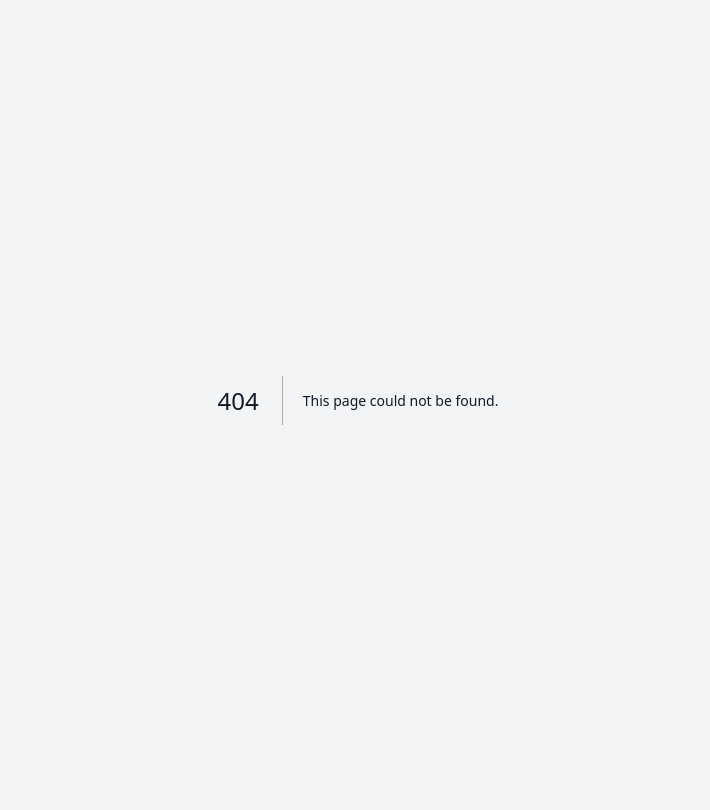
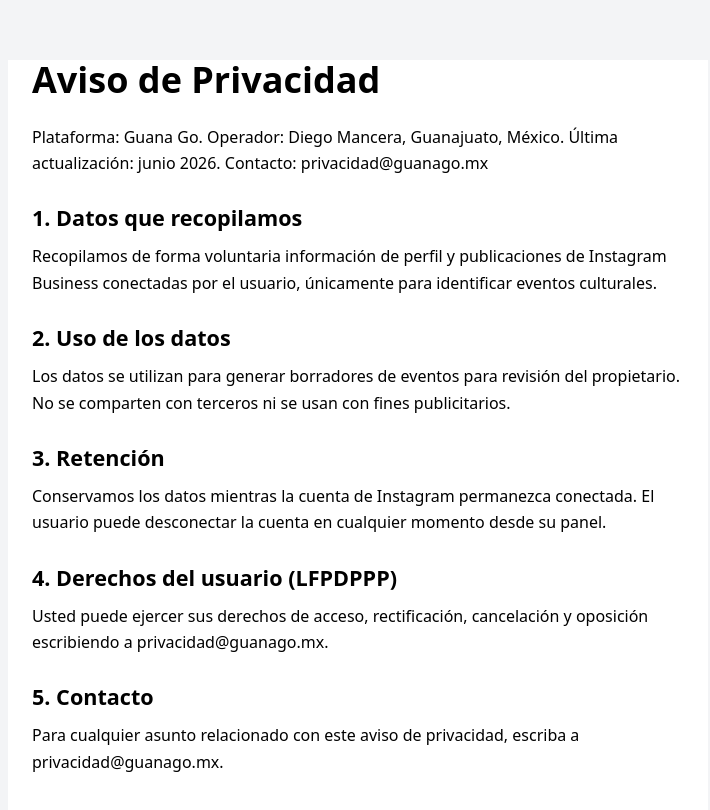
Before and after one commit to Perruchok/Guana, a Next.js app in the folder frontend/: page /privacidad in a window 1280 px wide. Before the commit this address had no page. Shown: the top 810 px of the page, without its empty margins (282-992 px from the left). Built offline with nearby package versions, Linux system fonts and the light colour scheme.

Commit message:
Created new pages routes to comply with meta app requirements of privacy

```diff
--- /dev/null
+++ b/frontend/app/eliminar-datos/page.tsx
@@ -0,0 +1,68 @@
+export const metadata = {
+  title: 'Eliminación de Datos de Usuario',
+  description: 'Instrucciones para solicitar la eliminación de datos y desconectar Instagram en Guana Go.',
+}
+
+const pageStyles: React.CSSProperties = {
+  maxWidth: '700px',
+  margin: '60px auto 0',
+  padding: '0 24px 48px',
+  fontFamily: 'system-ui, -apple-system, BlinkMacSystemFont, "Segoe UI", sans-serif',
+  color: '#000000',
+  backgroundColor: '#ffffff',
+  lineHeight: 1.65,
+}
+
+const titleStyles: React.CSSProperties = {
+  fontSize: '2.25rem',
+  lineHeight: 1.1,
+  margin: '0 0 24px',
+  fontWeight: 700,
+}
+
+const sectionStyles: React.CSSProperties = {
+  marginTop: '28px',
+}
+
+const headingStyles: React.CSSProperties = {
+  fontSize: '1.35rem',
+  lineHeight: 1.25,
+  margin: '0 0 12px',
+  fontWeight: 700,
+}
+
+const paragraphStyles: React.CSSProperties = {
+  margin: '0 0 12px',
+}
+
+export default function EliminarDatosPage() {
+  return (
+    <main style={pageStyles}>
+      <h1 style={titleStyles}>Eliminación de Datos de Usuario</h1>
+
+      <section style={sectionStyles}>
+        <h2 style={headingStyles}>1. Instrucciones</h2>
+        <p style={paragraphStyles}>
+          Envíe un correo a <a href="mailto:privacidad@guanago.mx">privacidad@guanago.mx</a> con el asunto
+          &quot;Eliminación de datos&quot;. Incluya el correo de la cuenta o el usuario de Instagram conectado. La solicitud
+          se atiende en un plazo de 30 días hábiles.
+        </p>
+      </section>
+
+      <section style={sectionStyles}>
+        <h2 style={headingStyles}>2. Desconexión inmediata de Instagram</h2>
+        <p style={paragraphStyles}>
+          Desde el panel en <a href="https://guanago.mx/dashboard">guanago.mx/dashboard</a> puede eliminar el acceso
+          a los datos de Instagram de forma inmediata.
+        </p>
+      </section>
+
+      <section style={sectionStyles}>
+        <h2 style={headingStyles}>3. Eliminación de cuenta</h2>
+        <p style={paragraphStyles}>
+          La eliminación de la cuenta incluye la eliminación de todos los datos asociados y es irreversible.
+        </p>
+      </section>
+    </main>
+  )
+}
--- /dev/null
+++ b/frontend/app/privacidad/page.tsx
@@ -0,0 +1,93 @@
+export const metadata = {
+  title: 'Aviso de Privacidad',
+  description: 'Aviso de privacidad de Guana Go sobre datos recopilados, uso, retención y derechos del usuario.',
+}
+
+const pageStyles: React.CSSProperties = {
+  maxWidth: '700px',
+  margin: '60px auto 0',
+  padding: '0 24px 48px',
+  fontFamily: 'system-ui, -apple-system, BlinkMacSystemFont, "Segoe UI", sans-serif',
+  color: '#000000',
+  backgroundColor: '#ffffff',
+  lineHeight: 1.65,
+}
+
+const titleStyles: React.CSSProperties = {
+  fontSize: '2.25rem',
+  lineHeight: 1.1,
+  margin: '0 0 24px',
+  fontWeight: 700,
+}
+
+const sectionStyles: React.CSSProperties = {
+  marginTop: '28px',
+}
+
+const headingStyles: React.CSSProperties = {
+  fontSize: '1.35rem',
+  lineHeight: 1.25,
+  margin: '0 0 12px',
+  fontWeight: 700,
+}
+
+const paragraphStyles: React.CSSProperties = {
+  margin: '0 0 12px',
+}
+
+const listStyles: React.CSSProperties = {
+  margin: '0',
+  paddingLeft: '20px',
+}
+
+export default function PrivacidadPage() {
+  return (
+    <main style={pageStyles}>
+      <h1 style={titleStyles}>Aviso de Privacidad</h1>
+      <p style={paragraphStyles}>
+        Plataforma: Guana Go. Operador: Diego Mancera, Guanajuato, México. Última actualización: junio 2026.
+        Contacto: <a href="mailto:privacidad@guanago.mx">privacidad@guanago.mx</a>
+      </p>
+
+      <section style={sectionStyles}>
+        <h2 style={headingStyles}>1. Datos que recopilamos</h2>
+        <p style={paragraphStyles}>
+          Recopilamos de forma voluntaria información de perfil y publicaciones de Instagram Business conectadas
+          por el usuario, únicamente para identificar eventos culturales.
+        </p>
+      </section>
+
+      <section style={sectionStyles}>
+        <h2 style={headingStyles}>2. Uso de los datos</h2>
+        <p style={paragraphStyles}>
+          Los datos se utilizan para generar borradores de eventos para revisión del propietario. No se comparten
+          con terceros ni se usan con fines publicitarios.
+        </p>
+      </section>
+
+      <section style={sectionStyles}>
+        <h2 style={headingStyles}>3. Retención</h2>
+        <p style={paragraphStyles}>
+          Conservamos los datos mientras la cuenta de Instagram permanezca conectada. El usuario puede desconectar
+          la cuenta en cualquier momento desde su panel.
+        </p>
+      </section>
+
+      <section style={sectionStyles}>
+        <h2 style={headingStyles}>4. Derechos del usuario (LFPDPPP)</h2>
+        <p style={paragraphStyles}>
+          Usted puede ejercer sus derechos de acceso, rectificación, cancelación y oposición escribiendo a{' '}
+          <a href="mailto:privacidad@guanago.mx">privacidad@guanago.mx</a>.
+        </p>
+      </section>
+
+      <section style={sectionStyles}>
+        <h2 style={headingStyles}>5. Contacto</h2>
+        <p style={paragraphStyles}>
+          Para cualquier asunto relacionado con este aviso de privacidad, escriba a{' '}
+          <a href="mailto:privacidad@guanago.mx">privacidad@guanago.mx</a>.
+        </p>
+      </section>
+    </main>
+  )
+}
--- /dev/null
+++ b/frontend/app/terminos/page.tsx
@@ -0,0 +1,99 @@
+export const metadata = {
+  title: 'Términos y Condiciones',
+  description: 'Términos y condiciones de uso de Guana Go, directorio cultural de Guanajuato, México.',
+}
+
+const pageStyles: React.CSSProperties = {
+  maxWidth: '700px',
+  margin: '60px auto 0',
+  padding: '0 24px 48px',
+  fontFamily: 'system-ui, -apple-system, BlinkMacSystemFont, "Segoe UI", sans-serif',
+  color: '#000000',
+  backgroundColor: '#ffffff',
+  lineHeight: 1.65,
+}
+
+const titleStyles: React.CSSProperties = {
+  fontSize: '2.25rem',
+  lineHeight: 1.1,
+  margin: '0 0 24px',
+  fontWeight: 700,
+}
+
+const sectionStyles: React.CSSProperties = {
+  marginTop: '28px',
+}
+
+const headingStyles: React.CSSProperties = {
+  fontSize: '1.35rem',
+  lineHeight: 1.25,
+  margin: '0 0 12px',
+  fontWeight: 700,
+}
+
+const paragraphStyles: React.CSSProperties = {
+  margin: '0 0 12px',
+}
+
+export default function TerminosPage() {
+  return (
+    <main style={pageStyles}>
+      <h1 style={titleStyles}>Términos y Condiciones</h1>
+      <p style={paragraphStyles}>
+        Plataforma: Guana Go. Última actualización: junio 2026. Contacto:{' '}
+        <a href="mailto:privacidad@guanago.mx">privacidad@guanago.mx</a>
+      </p>
+
+      <section style={sectionStyles}>
+        <h2 style={headingStyles}>1. Uso de la plataforma</h2>
+        <p style={paragraphStyles}>
+          Guana Go es un directorio cultural de Guanajuato, México. El uso de la plataforma es bajo la
+          responsabilidad del usuario.
+        </p>
+      </section>
+
+      <section style={sectionStyles}>
+        <h2 style={headingStyles}>2. Cuentas de propietarios</h2>
+        <p style={paragraphStyles}>
+          Los propietarios de establecimientos son responsables de la veracidad del contenido que publican.
+        </p>
+      </section>
+
+      <section style={sectionStyles}>
+        <h2 style={headingStyles}>3. Contenido generado por IA</h2>
+        <p style={paragraphStyles}>
+          Los borradores de eventos generados automáticamente son sugerencias. El propietario es responsable de
+          revisar y aprobar el contenido antes de publicarlo.
+        </p>
+      </section>
+
+      <section style={sectionStyles}>
+        <h2 style={headingStyles}>4. Propiedad intelectual</h2>
+        <p style={paragraphStyles}>
+          El contenido de la plataforma es propiedad de Guana Go o de sus respectivos autores.
+        </p>
+      </section>
+
+      <section style={sectionStyles}>
+        <h2 style={headingStyles}>5. Limitación de responsabilidad</h2>
+        <p style={paragraphStyles}>
+          Guana Go no garantiza la exactitud de los eventos listados.
+        </p>
+      </section>
+
+      <section style={sectionStyles}>
+        <h2 style={headingStyles}>6. Modificaciones</h2>
+        <p style={paragraphStyles}>
+          Guana Go puede modificar estos términos en cualquier momento con aviso previo en la plataforma.
+        </p>
+      </section>
+
+      <section style={sectionStyles}>
+        <h2 style={headingStyles}>7. Contacto</h2>
+        <p style={paragraphStyles}>
+          Para dudas sobre estos términos, escriba a <a href="mailto:privacidad@guanago.mx">privacidad@guanago.mx</a>.
+        </p>
+      </section>
+    </main>
+  )
+}
```
